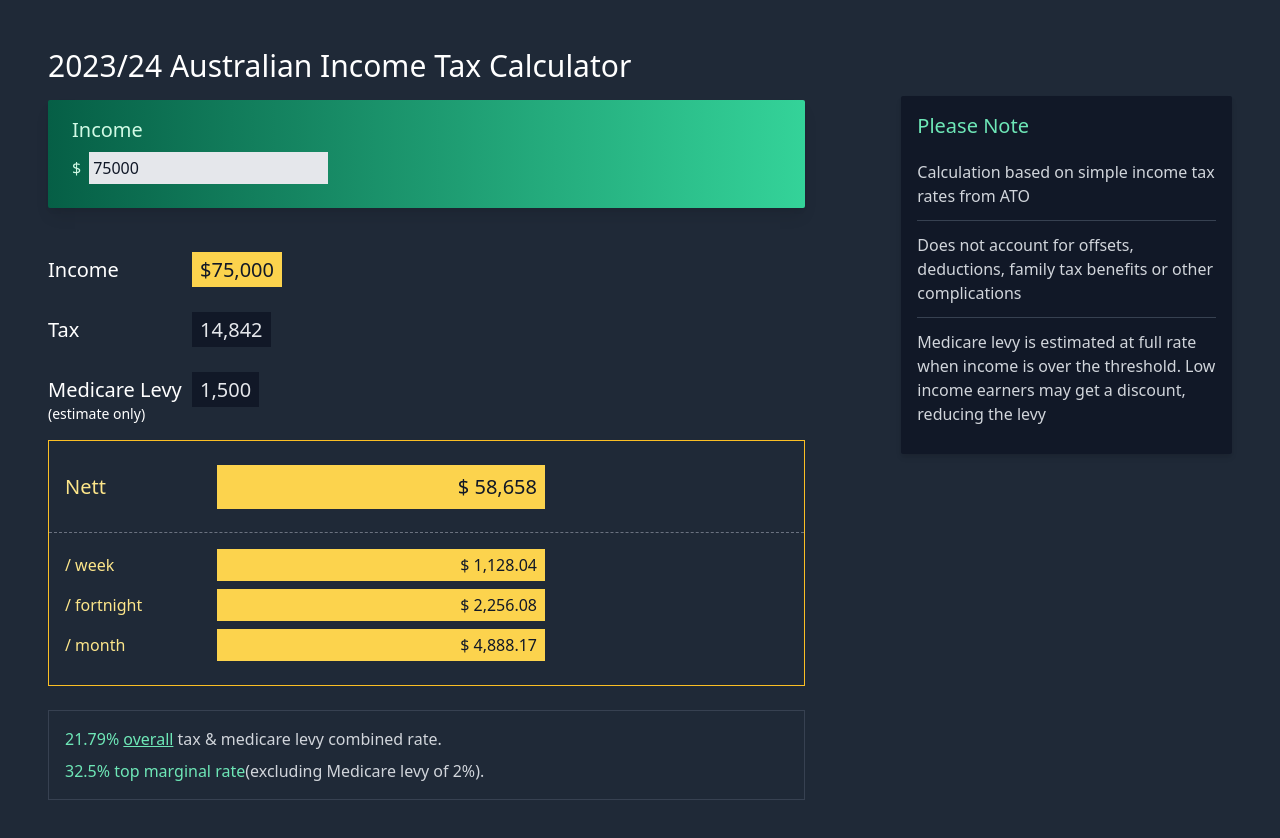
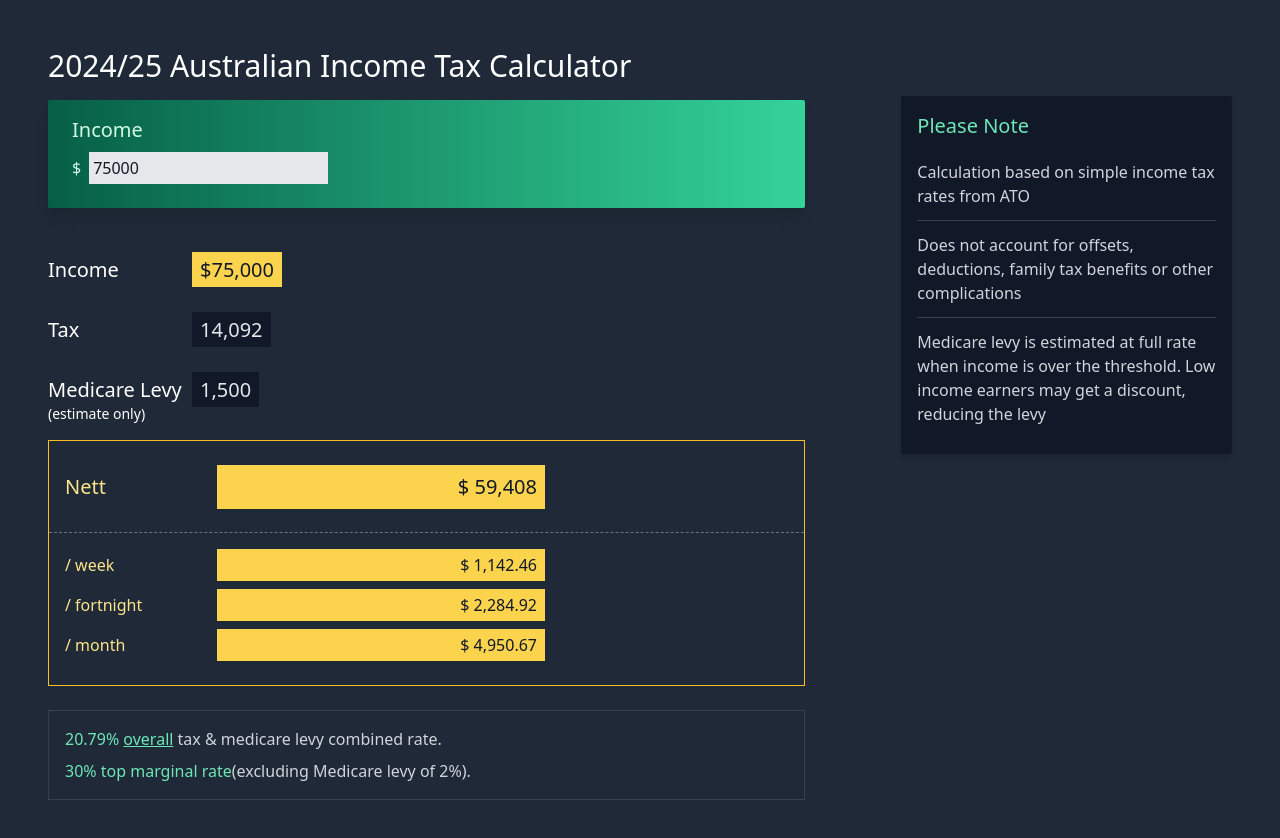
Before and after one commit to mike-healy/austaxrates, a Nuxt app: page / in a window 1280 px wide. Shown: the top 838 px of the page. Built offline with nearby package versions, Linux system fonts and the light colour scheme.

Commit message:
Use FY2025 rates

```diff
--- a/components/Calculator.vue
+++ b/components/Calculator.vue
@@ -1,6 +1,6 @@
 <template>
   <div>
-    <h1 class="text-3xl mb-4">2023/24 Australian Income Tax Calculator</h1>
+    <h1 class="text-3xl mb-4">2024/25 Australian Income Tax Calculator</h1>
 
     <form>
       <div class="p-6 pt-4 bg-gradient-to-r from-green-800 to-green-400 text-black shadow-lg rounded-sm">
@@ -73,24 +73,10 @@
 
 <script>
 export default {
-    /*
-    0 – $18,200     Nil
-    $18,201 – $45,000   19 cents for each $1 over $18,200
-    $45,001 – $120,000  $5,092 plus 32.5 cents for each $1 over $45,000
-    $120,001 – $180,000 $29,467 plus 37 cents for each $1 over $120,000
-    $180,001 and over   $51,667 plus 45 cents for each $1 over $180,000
-
-    Medicare: = i * 0.02
-    Income -= Medicare
-
-    < $23,226 no medicare levy.
-    It does reduce between that and 29033, but I don't know according to which formula.
-    */
-
     props: {
       finYear: {
         type: String,
-        default: () => '2023-24'
+        default: () => '2024-25',
       }
     },
 
@@ -143,8 +129,8 @@ export default {
             return {
               medicare: {
                 from: 23226, //levy starts to apply from this income, but at discounted rate
-                full: 29033, //reaches full rate (below) from this income
-                rate: 0.02
+                full: 29033, //reaches the full rate from this income
+                rate: 0.02,
               },
               taxBrackets: [
                 {from:      0, to:  18200, accumulatedTax:     0, rate:    0},
@@ -159,7 +145,7 @@ export default {
               medicare: {
                 from: 24276,
                 full: 30345,
-                rate: 0.02
+                rate: 0.02,
               },
               taxBrackets: [
                 {from:      0, to:  18200, accumulatedTax:     0, rate:    0},
@@ -175,7 +161,7 @@ export default {
               medicare: {
                 from: 24276,
                 full: 30345,
-                rate: 0.02
+                rate: 0.02,
               },
               taxBrackets: [
                 {from:      0, to:  18200, accumulatedTax:     0, rate:    0},
```
